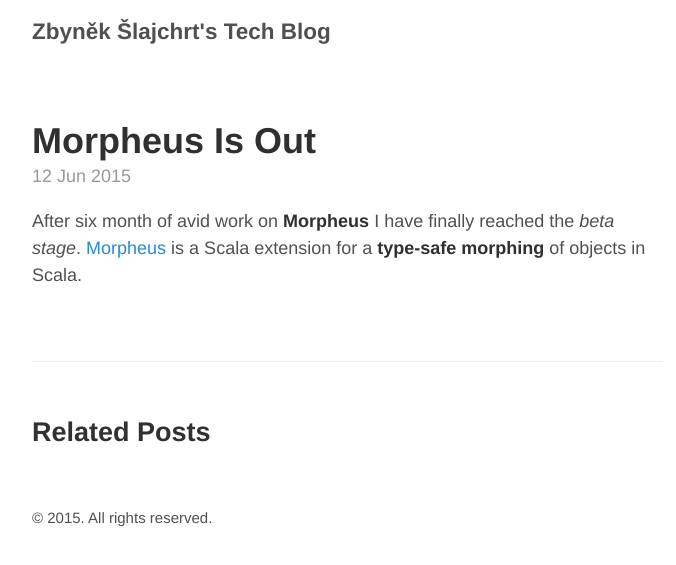
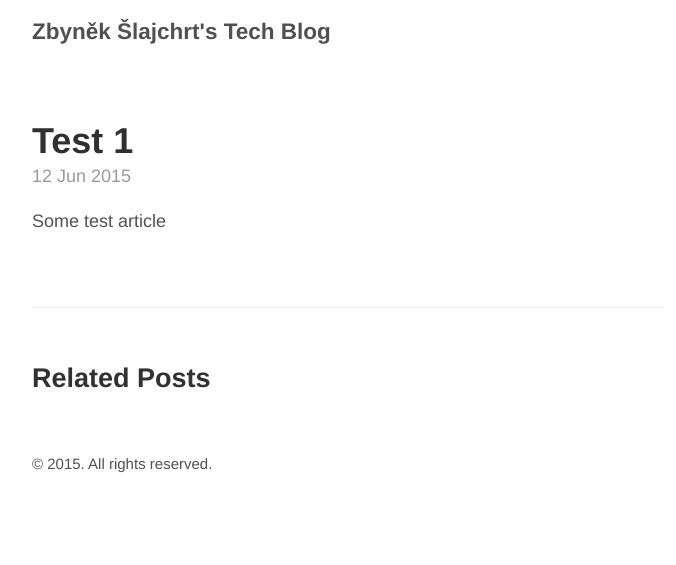
Before and after one commit to zslajchrt/zslajchrt.github.io, a Jekyll site: the page built from _posts/2015-06-12-morpheus-is-out.md, in a window 1280 px wide. Shown: the top 565 px of the page, without its empty margins (293-969 px from the left). Built offline with Jekyll 4.4.1, drawn with Linux system fonts in a browser that asks for light colours; comment, search, counter and statistics services are not loaded.

Commit message:
test article 1

```diff
--- a/_posts/2015-06-12-morpheus-is-out.md
+++ b/_posts/2015-06-12-morpheus-is-out.md
@@ -1,9 +1,8 @@
 ---
 layout: post
-title: Morpheus Is Out
+title: Test 1
 comments: true
-permalink: morpheus-is-out
+permalink: test1
 ---
 
-After six month of avid work on **Morpheus** I have finally reached the *beta stage*.  [Morpheus](https://github.com/zslajchrt/morpheus) is a Scala extension for
-a **type-safe morphing** of objects in Scala.
+Some test article
```
